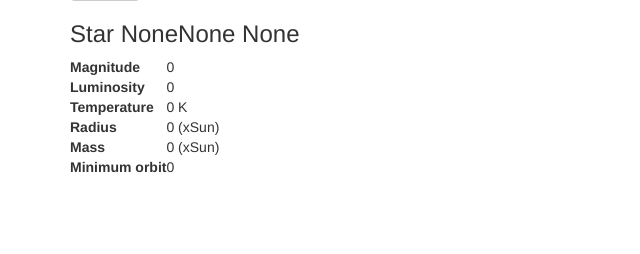
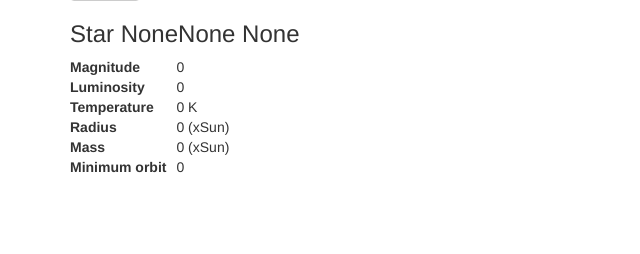
Before and after one commit to makhidkarun/ct_lbb6, a Flask app: page / in a window 1280 px wide. Shown: the part 490-744 px from the top of the page, without its empty margins (0-640 px from the left). Run offline with Flask 2, Linux system fonts and the light colour scheme; data that the repository does not hold is empty; some libraries are stand-ins or nearby versions.

Commit message:
Table horizontal padding

```diff
--- a/app/static/styles.css
+++ b/app/static/styles.css
@@ -94,14 +94,18 @@
     font-size: 120%;
 }
 .post-body h1 {
-    font-size: 140%;
+    font-size: 130%;
 }
 .post-body h2 {
-    font-size: 130%;
+    font-size: 120%;
 }
 .post-body h3 {
-    font-size: 120%;
+    font-size: 110%;
 }
 .table.followers tr {
     border-bottom: 1px solid #e0e0e0;
 }
+
+.body th, td {
+    padding-right: 10px;
+}
```
